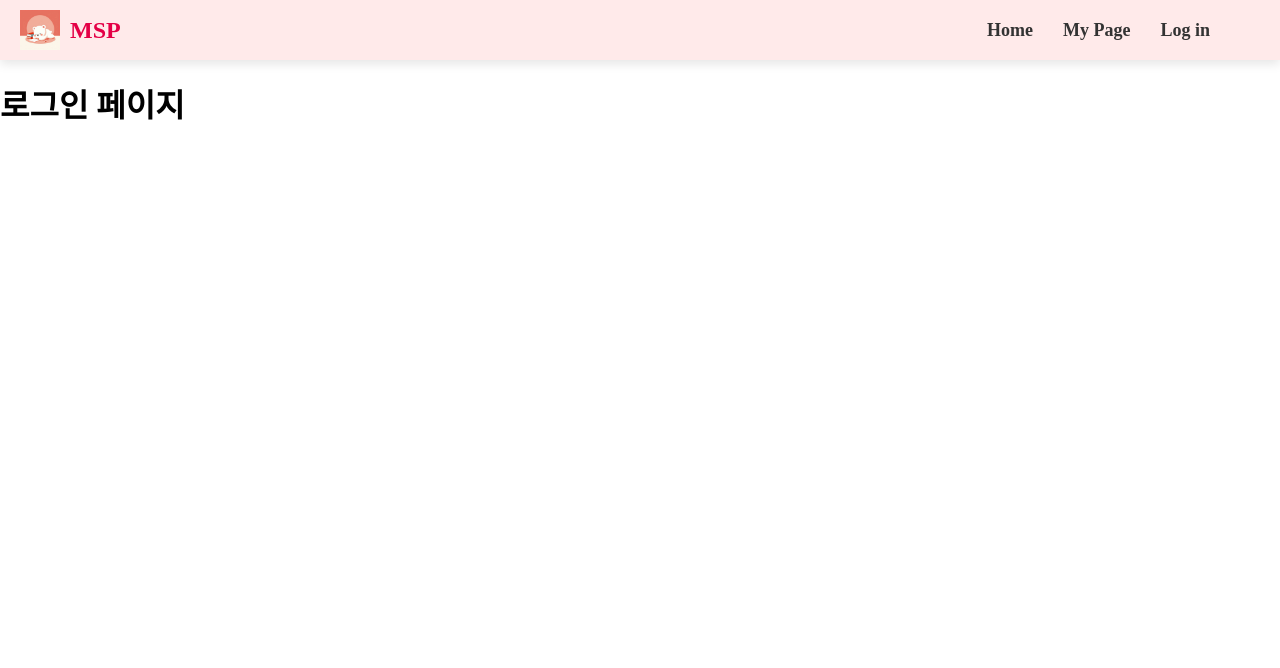
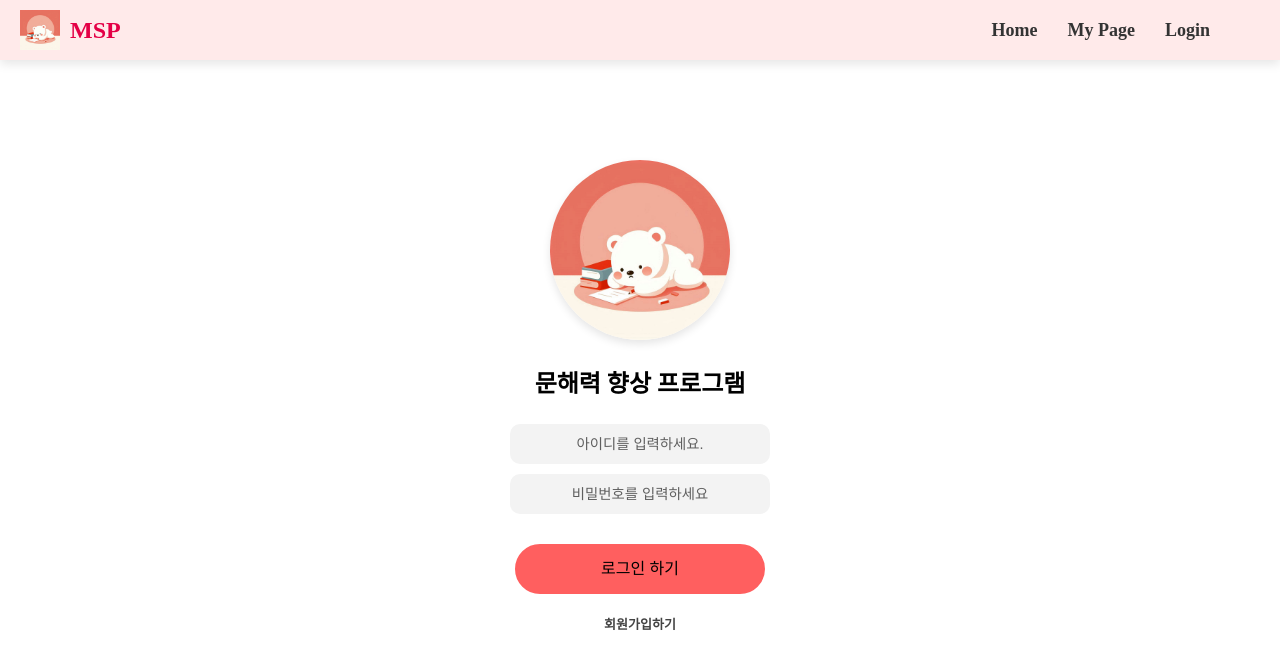
Before and after one commit to MSP-MoonSunPower/msp-backend, a React (Create React App) app in the folder frontend/: page /login in a window 1280 px wide. Shown: the top 668 px of the page. Built offline with nearby package versions, Linux system fonts and the light colour scheme.

Commit message:
Login, Mypage

```diff
--- a/frontend/src/components/Header.js
+++ b/frontend/src/components/Header.js
@@ -4,7 +4,7 @@ import styles from "./Header.module.css";
 import logo from "../logo.jpg"; // 로고 이미지 경로에 맞게 조정 필요
 
 function Header({ isHomePage }) {
-  const [isLoggedIn, setIsLoggedIn] = useState(false);
+  const [isLoggedIn, setIsLoggedIn] = useState(false); // 기본값을 false로 설정
   const navigate = useNavigate();
 
   useEffect(() => {
@@ -45,7 +45,7 @@ function Header({ isHomePage }) {
           </Link>
         ) : (
           <Link to="/login" onClick={handleLogin} className={styles.navLink}>
-            Log in
+            Login
           </Link>
         )}
       </nav>
--- a/frontend/src/routes/Login.js
+++ b/frontend/src/routes/Login.js
@@ -1,10 +1,49 @@
-import React from "react";
+import React, { useState } from "react";
 import styles from "./Login.module.css";
+import logo from "../logo.jpg";
 
 function Login() {
+  const [id, setId] = useState("");
+  const [pw, setPw] = useState("");
+
+  const clear = () => {
+    setId("");
+    setPw("");
+  };
+
   return (
-    <div>
-      <h1>로그인 페이지</h1>
+    <div className={styles.container}>
+      <div className={styles.logoContainer}>
+        <img src={logo} alt="Logo" className={styles.logo} />
+      </div>
+
+      <h2>문해력 향상 프로그램</h2>
+
+      <input
+        name="id"
+        className={styles.inputBox}
+        placeholder="아이디를 입력하세요."
+        value={id}
+        onChange={(e) => setId(e.target.value)}
+        onFocus={(e) => (e.target.placeholder = "")} // 클릭 시 플레이스홀더 제거
+        onBlur={(e) => (e.target.placeholder = "아이디를 입력하세요.")} // 입력 상자에서 벗어나면 플레이스홀더 복원
+      />
+      <input
+        name="pw"
+        type="password"
+        className={styles.inputBox}
+        placeholder="비밀번호를 입력하세요"
+        value={pw}
+        onChange={(e) => setPw(e.target.value)}
+        onFocus={(e) => (e.target.placeholder = "")} // 클릭 시 플레이스홀더 제거
+        onBlur={(e) => (e.target.placeholder = "비밀번호를 입력하세요")} // 입력 상자에서 벗어나면 플레이스홀더 복원
+      />
+
+      <button className={styles.Button} onClick={clear}>
+        로그인 하기
+      </button>
+
+      <h6 className={styles.signup}>회원가입하기</h6>
     </div>
   );
 }
--- a/frontend/src/routes/Login.module.css
+++ b/frontend/src/routes/Login.module.css
@@ -0,0 +1,55 @@
+.container {
+  text-align: center;
+  width: 100%;
+  display: flex;
+  flex-direction: column;
+  justify-content: center;
+  align-items: center;
+  box-sizing: border-box;
+  padding-top: 80px;
+}
+
+.logo {
+  width: 180px;
+  height: 180px;
+  border-radius: 50%;
+  box-shadow: 0px 4px 8px rgba(0, 0, 0, 0.1);
+}
+
+.inputBox {
+  color: #434343; /* 텍스트 색상 */
+  border: none; /* 테두리 색상을 회색으로 설정 */
+  width: 250px;
+  height: 30px;
+  font-size: 1em; /* 텍스트 크기를 3em 대신 1em으로 조정, 너무 큰 크기 방지 */
+  border-radius: 10px;
+  margin: 5px;
+  padding: 5px; /* 안쪽 여백 추가로 텍스트가 상자에 더 잘 맞도록 */
+  background-color: #f3f3f3; /* 배경 색상을 조금 더 연한 회색으로 설정 */
+  outline: none; /* 포커스 시 외곽선을 제거 */
+}
+
+.inputBox::placeholder {
+  color: #5f5f5f; /* 플레이스홀더 텍스트 색상 */
+  font-size: 0.9em; /* 플레이스홀더 텍스트 크기 */
+  text-align: center;
+}
+
+.Button {
+  background-color: #ff5f5f;
+  border: 2px solid #ff5f5f;
+  width: 250px;
+  height: 50px; /* 원하는 높이 설정 */
+  font-size: 1em;
+  line-height: 30px; /* 텍스트를 높이 중앙에 맞춤 */
+  border-radius: 25px;
+  cursor: pointer;
+  margin-top: 25px;
+  margin-bottom: -10px;
+  text-align: center;
+}
+
+.signup {
+  font-size: small;
+  color: #434343;
+}
--- a/frontend/src/routes/MyPage.js
+++ b/frontend/src/routes/MyPage.js
@@ -1,10 +1,11 @@
 import React from "react";
 import styles from "./MyPage.module.css";
+import myPage from "../myPage.jpg";
 
 function MyPage() {
   return (
-    <div>
-      <h1>마이페이지</h1>
+    <div className={styles.imageContainer}>
+      <img src={myPage} alt="Logo" className={styles.image} />
     </div>
   );
 }
--- a/frontend/src/routes/MyPage.module.css
+++ b/frontend/src/routes/MyPage.module.css
@@ -0,0 +1,10 @@
+.imageContainer {
+  text-align: center;
+  height: 100vh;
+  width: auto;
+  display: flex;
+  flex-direction: column;
+  justify-content: center;
+  align-items: center;
+  padding-top: -50px;
+}
--- a/frontend/src/routes/Select.js
+++ b/frontend/src/routes/Select.js
@@ -5,43 +5,6 @@ function Select() {
   return (
     <div>
       <h1>문제 선택 페이지</h1>
-      <h1>문제 선택 페이지</h1>
-      <h1>문제 선택 페이지</h1>
-      <h1>문제 선택 페이지</h1>
-      <h1>문제 선택 페이지</h1>
-      <h1>문제 선택 페이지</h1>
-      <h1>문제 선택 페이지</h1>
-      <h1>문제 선택 페이지</h1>
-      <h1>문제 선택 페이지</h1>
-
-      <h1>문제 선택 페이지</h1>
-      <h1>문제 선택 페이지</h1>
-
-      <h1>문제 선택 페이지</h1>
-      <h1>문제 선택 페이지</h1>
-
-      <h1>문제 선택 페이지</h1>
-      <h1>문제 선택 페이지</h1>
-
-      <h1>문제 선택 페이지</h1>
-      <h1>문제 선택 페이지</h1>
-      <h1>문제 선택 페이지</h1>
-      <h1>문제 선택 페이지</h1>
-      <h1>문제 선택 페이지</h1>
-
-      <h1>문제 선택 페이지</h1>
-      <h1>문제 선택 페이지</h1>
-      <h1>문제 선택 페이지</h1>
-      <h1>문제 선택 페이지</h1>
-      <h1>문제 선택 페이지</h1>
-
-      <h1>문제 선택 페이지</h1>
-      <h1>문제 선택 페이지</h1>
-      <h1>문제 선택 페이지</h1>
-      <h1>문제 선택 페이지</h1>
-      <h1>문제 선택 페이지</h1>
-      <h1>문제 선택 페이지</h1>
-      <h1>문제 선택 페이지</h1>
     </div>
   );
 }
```
Also changed, not shown: frontend/src/myPage.jpg (added).
